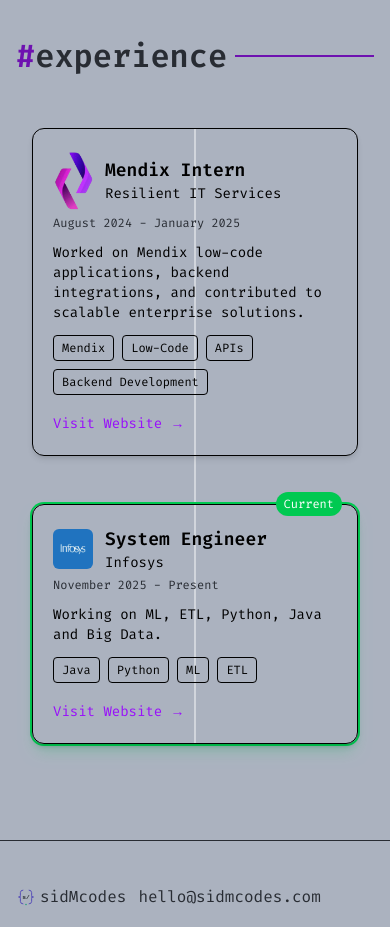
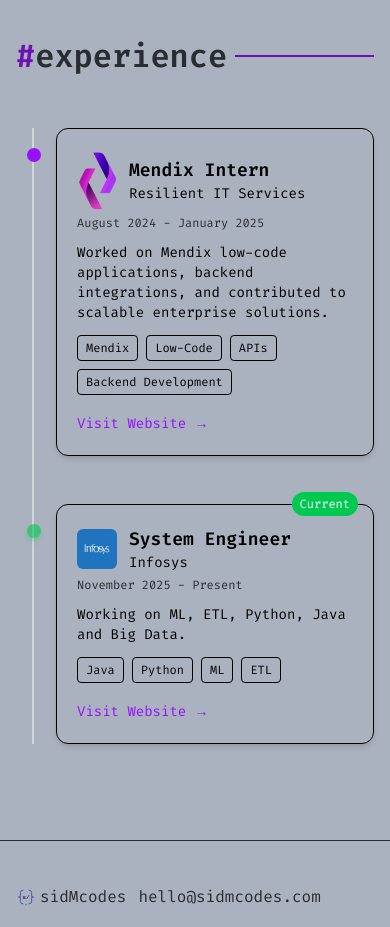
Before and after one commit to sid-2105/portfolio, a Next.js app: page /projects in a window 390 px wide. Shown: the part 4700-5627 px from the top of the page. Built offline with nearby package versions, Linux system fonts and the light colour scheme.

Commit message:
experience ui changed

```diff
--- a/components/experience-card.js
+++ b/components/experience-card.js
@@ -1,5 +1,3 @@
-
-
 import Image from "next/image";
 import Link from "next/link";
 
--- a/components/sections/experience.js
+++ b/components/sections/experience.js
@@ -1,3 +1,71 @@
+// import { EXPERIENCE } from "@/utils/data";
+// import { SubTitle } from "../titles";
+// import { Section, WrapSection } from "../sections";
+// import ExperienceCard from "../experience-card";
+
+// const Experience = () => {
+//   return (
+//     <Section>
+//       <WrapSection>
+//         <SubTitle line>experience</SubTitle>
+
+//         <div className="mt-12 relative">
+//           {/* Center Line */}
+//           <div className="absolute left-1/2 transform -translate-x-1/2 h-full w-[2px] bg-gray-300 dark:bg-gray-700" />
+
+//           {EXPERIENCE.map((exp, index) => {
+//             const isLeft = index % 2 === 0;
+//             const isCurrent = exp.duration.toLowerCase().includes("present");
+
+//             return (
+//               <div
+//                 key={index}
+//                 className={`mb-12 flex w-full ${
+//                   isLeft ? "justify-start" : "justify-end"
+//                 }`}
+//               >
+//                 <div className="w-full md:w-1/2 px-4">
+//                   <div className="relative">
+
+//                     {/* Timeline Dot
+//                     <div
+//                       className={`absolute top-5 w-4 h-4 rounded-full left-1/2 transform -translate-x-1/2 ${
+//                         isCurrent
+//                           ? "bg-green-500 animate-pulse shadow-lg shadow-green-500/50"
+//                           : "bg-purple-600"
+//                       }`}
+//                     /> */}
+
+//                     {/* Card */}
+//                     <div
+//                       className={`transition rounded-xl ${
+//                         isCurrent
+//                           ? "ring-2 ring-green-500 shadow-lg shadow-green-500/20"
+//                           : ""
+//                       }`}
+//                     >
+//                       <ExperienceCard experience={exp} />
+//                     </div>
+
+//                     {/* Current Badge */}
+//                     {isCurrent && (
+//                       <div className="absolute -top-3 right-4 text-xs px-2 py-1 bg-green-500 text-white rounded-full">
+//                         Current
+//                       </div>
+//                     )}
+//                   </div>
+//                 </div>
+//               </div>
+//             );
+//           })}
+//         </div>
+//       </WrapSection>
+//     </Section>
+//   );
+// };
+
+// export default Experience;
+
 import { EXPERIENCE } from "@/utils/data";
 import { SubTitle } from "../titles";
 import { Section, WrapSection } from "../sections";
@@ -10,8 +78,11 @@ const Experience = () => {
         <SubTitle line>experience</SubTitle>
 
         <div className="mt-12 relative">
-          {/* Center Line */}
-          <div className="absolute left-1/2 transform -translate-x-1/2 h-full w-[2px] bg-gray-300 dark:bg-gray-700" />
+          {/* Center line — hidden on mobile, visible md+ */}
+          <div className="hidden md:block absolute left-1/2 transform -translate-x-1/2 h-full w-[2px] bg-gray-300 dark:bg-gray-700" />
+
+          {/* Left line — visible on mobile only */}
+          <div className="block md:hidden absolute left-4 top-0 h-full w-[2px] bg-gray-300 dark:bg-gray-700" />
 
           {EXPERIENCE.map((exp, index) => {
             const isLeft = index % 2 === 0;
@@ -20,39 +91,70 @@ const Experience = () => {
             return (
               <div
                 key={index}
-                className={`mb-12 flex w-full ${
-                  isLeft ? "justify-start" : "justify-end"
-                }`}
+                className={`mb-12 flex w-full
+                  /* Mobile: always align to the left with padding for the line */
+                  pl-10 md:pl-0
+                  /* Desktop: alternate left/right */
+                  ${isLeft ? "md:justify-start" : "md:justify-end"}
+
+                `}
               >
-                <div className="w-full md:w-1/2 px-4">
-                  <div className="relative">
+                {/* Timeline dot — mobile (left-aligned) */}
+                <div
+                  className={`
+                    md:hidden absolute left-[11px] mt-5 w-3.5 h-3.5 rounded-full z-10
+                    ${
+                      isCurrent
+                        ? "bg-green-500 animate-pulse shadow-md shadow-green-500/50"
+                        : "bg-purple-600"
+                    }
+                  `}
+                />
 
-                    {/* Timeline Dot
+                {/* Timeline dot — desktop (center) */}
                 <div
-                      className={`absolute top-5 w-4 h-4 rounded-full left-1/2 transform -translate-x-1/2 ${
+                  className={`
+                    hidden md:block absolute left-1/2 -translate-x-1/2 mt-5 w-3.5 h-3.5 rounded-full z-10
+                    ${
                       isCurrent
-                          ? "bg-green-500 animate-pulse shadow-lg shadow-green-500/50"
+                        ? "bg-green-500 animate-pulse shadow-md shadow-green-500/50"
                         : "bg-purple-600"
-                      }`}
-                    /> */}
+                    }
+                  `}
+                />
+
+                {/* Card wrapper */}
+                <div className="w-full md:w-[calc(50%-2rem)]">
+  <div className={`relative ${isCurrent ? "group" : ""}`}>
 
     {/* Card */}
     <div
-                      className={`transition rounded-xl ${
+      className={`
+        transition duration-300 ease-in-out rounded-xl
+        ${
           isCurrent
-                          ? "ring-2 ring-green-500 shadow-lg shadow-green-500/20"
+            ? "md:group-hover:ring-2 md:group-hover:ring-green-500 md:group-hover:shadow-lg md:group-hover:shadow-green-500/20"
             : ""
-                      }`}
+        }
+      `}
     >
       <ExperienceCard experience={exp} />
     </div>
 
-                    {/* Current Badge */}
+    {/* Badge */}
     {isCurrent && (
-                      <div className="absolute -top-3 right-4 text-xs px-2 py-1 bg-green-500 text-white rounded-full">
+      <div
+        className="
+          absolute -top-3 right-4 text-xs px-2 py-1
+          bg-green-500 text-white rounded-full
+          opacity-100 md:opacity-0 md:group-hover:opacity-100
+          transition
+        "
+      >
         Current
       </div>
     )}
+
   </div>
 </div>
               </div>
```
Also changed, not shown: 2 other files (tests, documents, lock files or other folders). Lines whose indentation alone changed are shown as unchanged.
